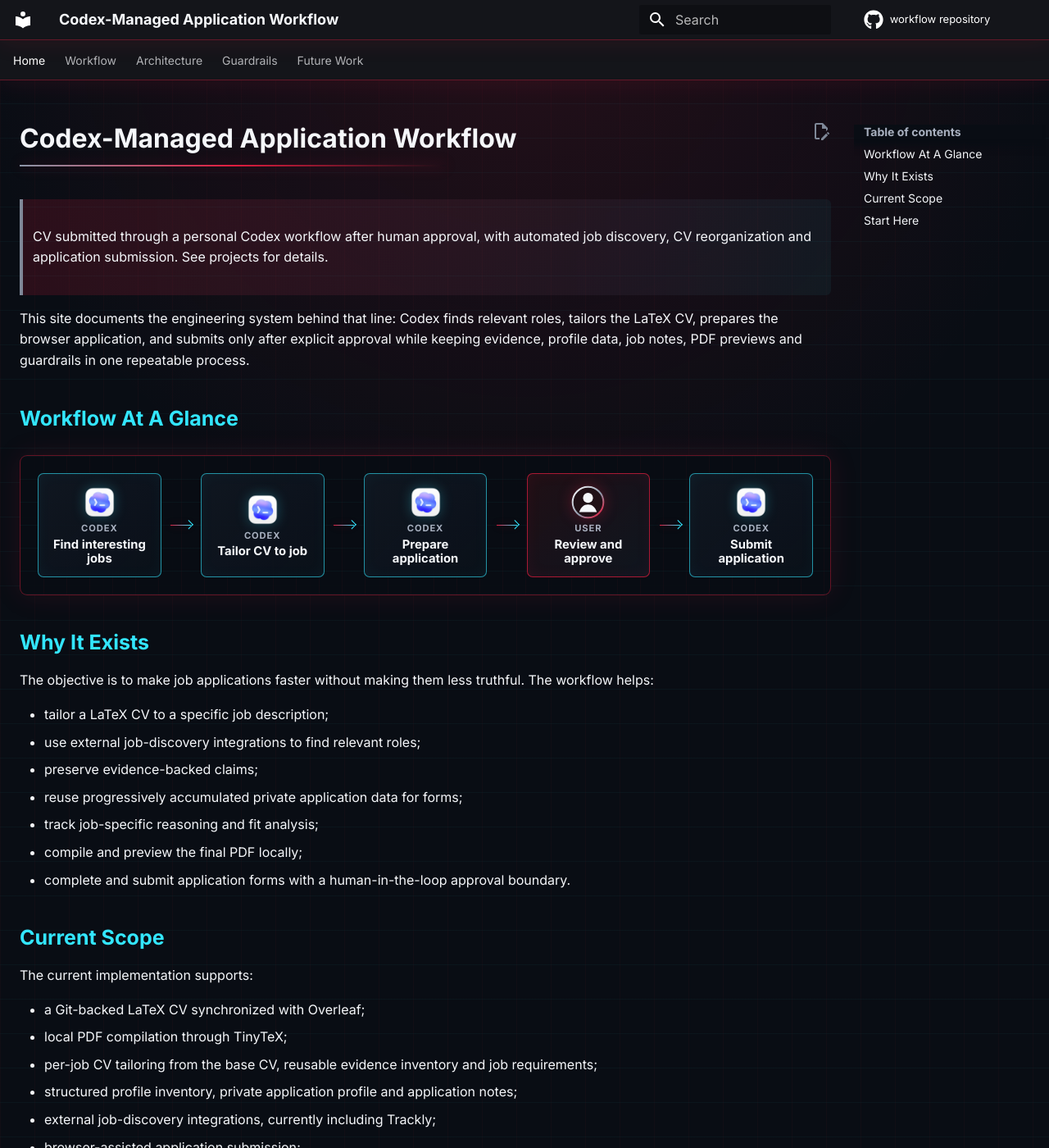
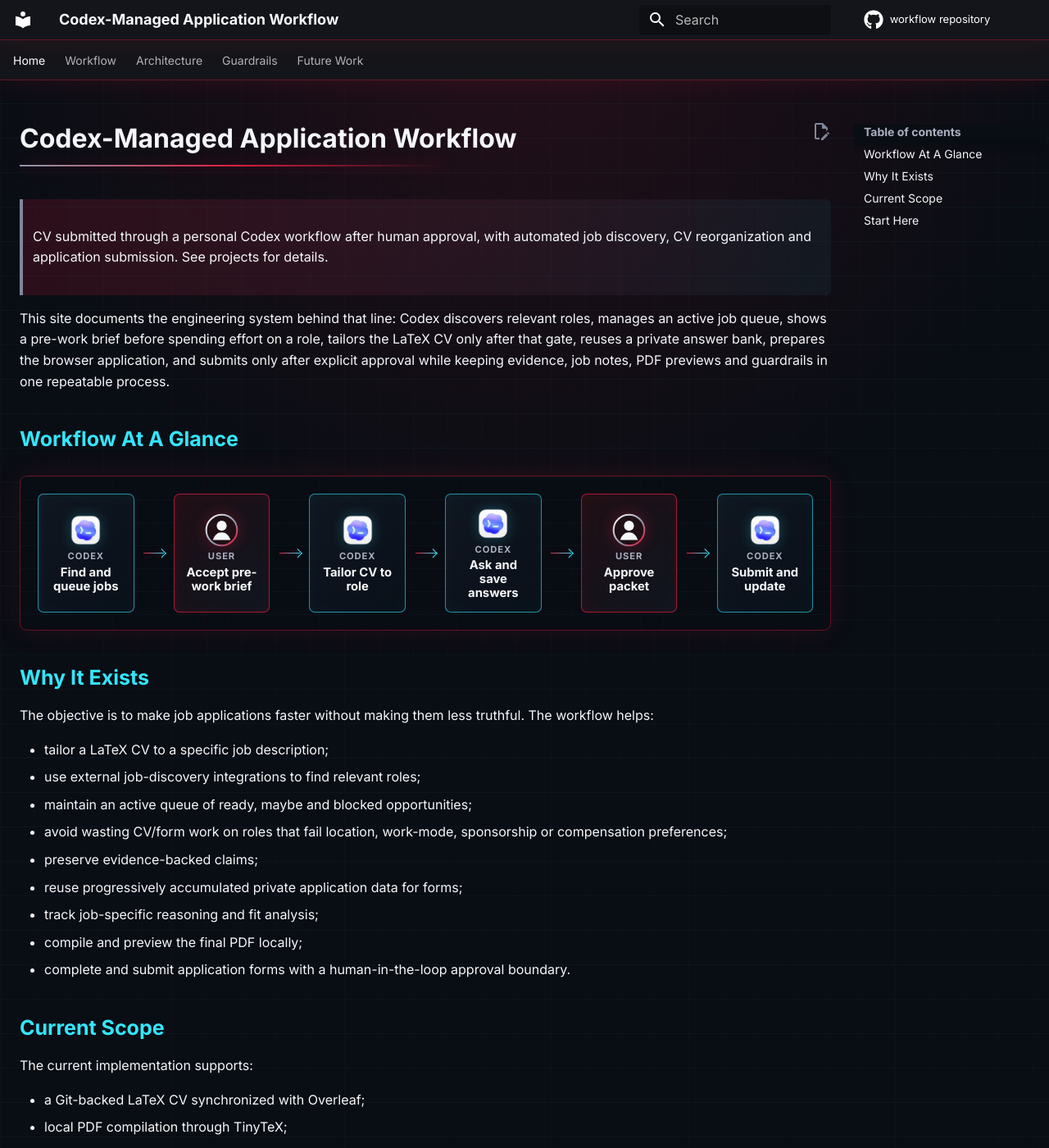
Before and after one commit to ddm18/codex-managed-application-workflow, an MkDocs documentation site: the page built from docs/index.md, in a window 1280 px wide and 1400 px high. Shown: the whole window at 82% size. Built offline with MkDocs 1.6.1 and Material for MkDocs 9.7.7, drawn with Linux system fonts in a browser that asks for light colours; comment, search, counter and statistics services are not loaded; some of the changed text lies outside the part shown.

Commit message:
Add pre-work gate to application workflow docs

```diff
--- a/docs/index.md
+++ b/docs/index.md
@@ -4,10 +4,12 @@
 > automated job discovery, CV reorganization and application submission. See
 > projects for details.
 
-This site documents the engineering system behind that line: Codex finds
-relevant roles, tailors the LaTeX CV, prepares the browser application, and
-submits only after explicit approval while keeping evidence, profile data, job
-notes, PDF previews and guardrails in one repeatable process.
+This site documents the engineering system behind that line: Codex discovers
+relevant roles, manages an active job queue, shows a pre-work brief before
+spending effort on a role, tailors the LaTeX CV only after that gate, reuses a
+private answer bank, prepares the browser application, and submits only after
+explicit approval while keeping evidence, job notes, PDF previews and
+guardrails in one repeatable process.
 
 ## Workflow At A Glance
 
@@ -15,31 +17,37 @@
   <div class="workflow-step workflow-step--codex">
     <img class="workflow-step__icon" src="assets/codex-app-icon.png" alt="" />
     <span class="workflow-step__actor">Codex</span>
-    <strong>Find interesting jobs</strong>
+    <strong>Find and queue jobs</strong>
+  </div>
+  <span class="workflow-arrow" aria-hidden="true"></span>
+  <div class="workflow-step workflow-step--user">
+    <img class="workflow-step__icon" src="assets/user-icon.svg" alt="" />
+    <span class="workflow-step__actor">user</span>
+    <strong>Accept pre-work brief</strong>
   </div>
   <span class="workflow-arrow" aria-hidden="true"></span>
   <div class="workflow-step workflow-step--codex">
     <img class="workflow-step__icon" src="assets/codex-app-icon.png" alt="" />
     <span class="workflow-step__actor">Codex</span>
-    <strong>Tailor CV to job</strong>
+    <strong>Tailor CV to role</strong>
   </div>
   <span class="workflow-arrow" aria-hidden="true"></span>
   <div class="workflow-step workflow-step--codex">
     <img class="workflow-step__icon" src="assets/codex-app-icon.png" alt="" />
     <span class="workflow-step__actor">Codex</span>
-    <strong>Prepare application</strong>
+    <strong>Ask and save answers</strong>
   </div>
   <span class="workflow-arrow" aria-hidden="true"></span>
   <div class="workflow-step workflow-step--user">
     <img class="workflow-step__icon" src="assets/user-icon.svg" alt="" />
     <span class="workflow-step__actor">user</span>
-    <strong>Review and approve</strong>
+    <strong>Approve packet</strong>
   </div>
   <span class="workflow-arrow" aria-hidden="true"></span>
   <div class="workflow-step workflow-step--codex">
     <img class="workflow-step__icon" src="assets/codex-app-icon.png" alt="" />
     <span class="workflow-step__actor">Codex</span>
-    <strong>Submit application</strong>
+    <strong>Submit and update</strong>
   </div>
 </div>
 
@@ -50,6 +58,9 @@
 
 - tailor a LaTeX CV to a specific job description;
 - use external job-discovery integrations to find relevant roles;
+- maintain an active queue of ready, maybe and blocked opportunities;
+- avoid wasting CV/form work on roles that fail location, work-mode,
+  sponsorship or compensation preferences;
 - preserve evidence-backed claims;
 - reuse progressively accumulated private application data for forms;
 - track job-specific reasoning and fit analysis;
@@ -63,10 +74,11 @@
 
 - a Git-backed LaTeX CV synchronized with Overleaf;
 - local PDF compilation through TinyTeX;
+- a persistent Markdown job queue and mutable search preferences;
 - per-job CV tailoring from the base CV, reusable evidence inventory and job
-  requirements;
-- structured profile inventory, private application profile and application
-  notes;
+  requirements after a pre-work acceptance gate;
+- structured profile inventory, private application profile, reusable answer
+  bank and application notes;
 - external job-discovery integrations, currently including Trackly;
 - browser-assisted application submission;
 - explicit human approval before any submission.
--- a/mkdocs.yml
+++ b/mkdocs.yml
@@ -1,5 +1,5 @@
 site_name: Codex-Managed Application Workflow
-site_description: Human-approved CV tailoring and application submission workflow managed through Codex.
+site_description: Queue-driven, human-approved CV tailoring and application submission workflow managed through Codex.
 site_author: user
 site_url: https://ddm18.github.io/codex-managed-application-workflow/
 
```
Also changed, not shown: README.md (added, +29 -0 lines), docs/architecture.md (+21 -7 lines), docs/future-work.md (+6 -5 lines), docs/guardrails.md (+40 -9 lines), docs/workflow.md (+84 -34 lines), 1 other file.
